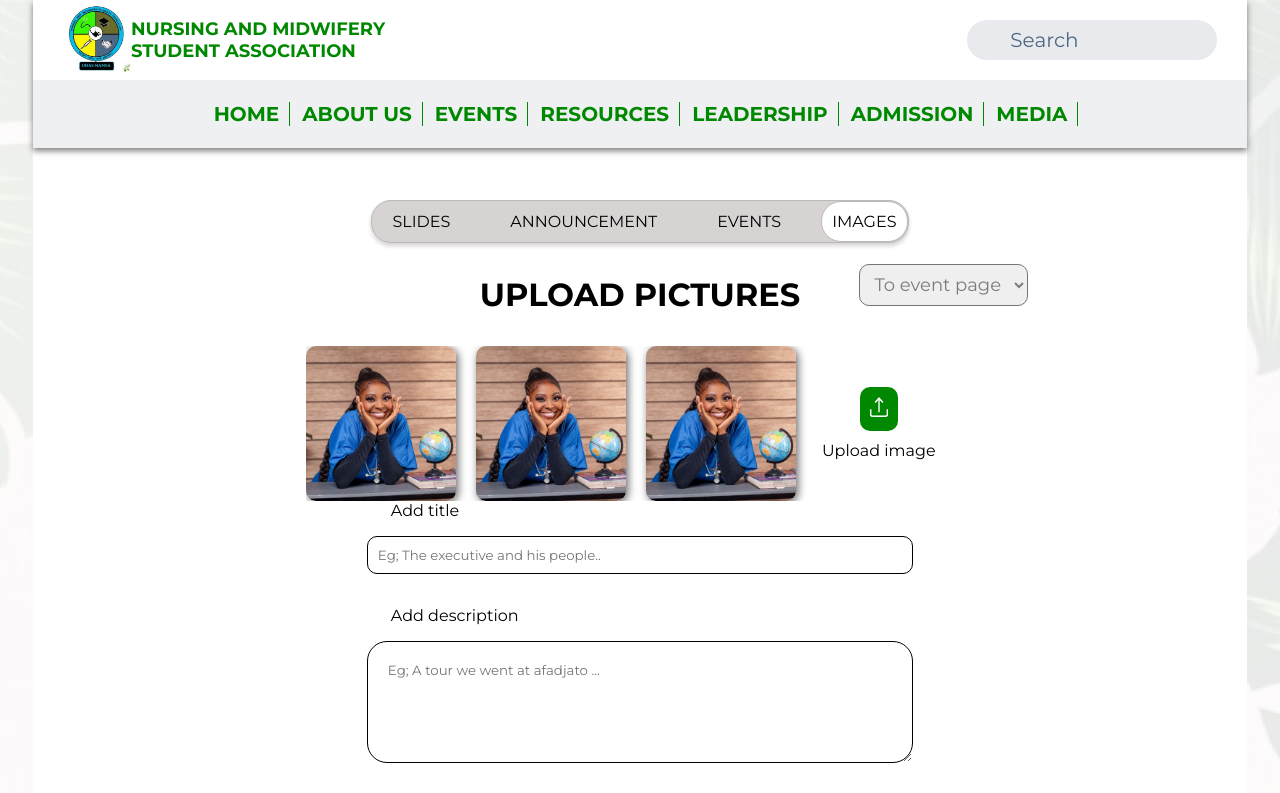
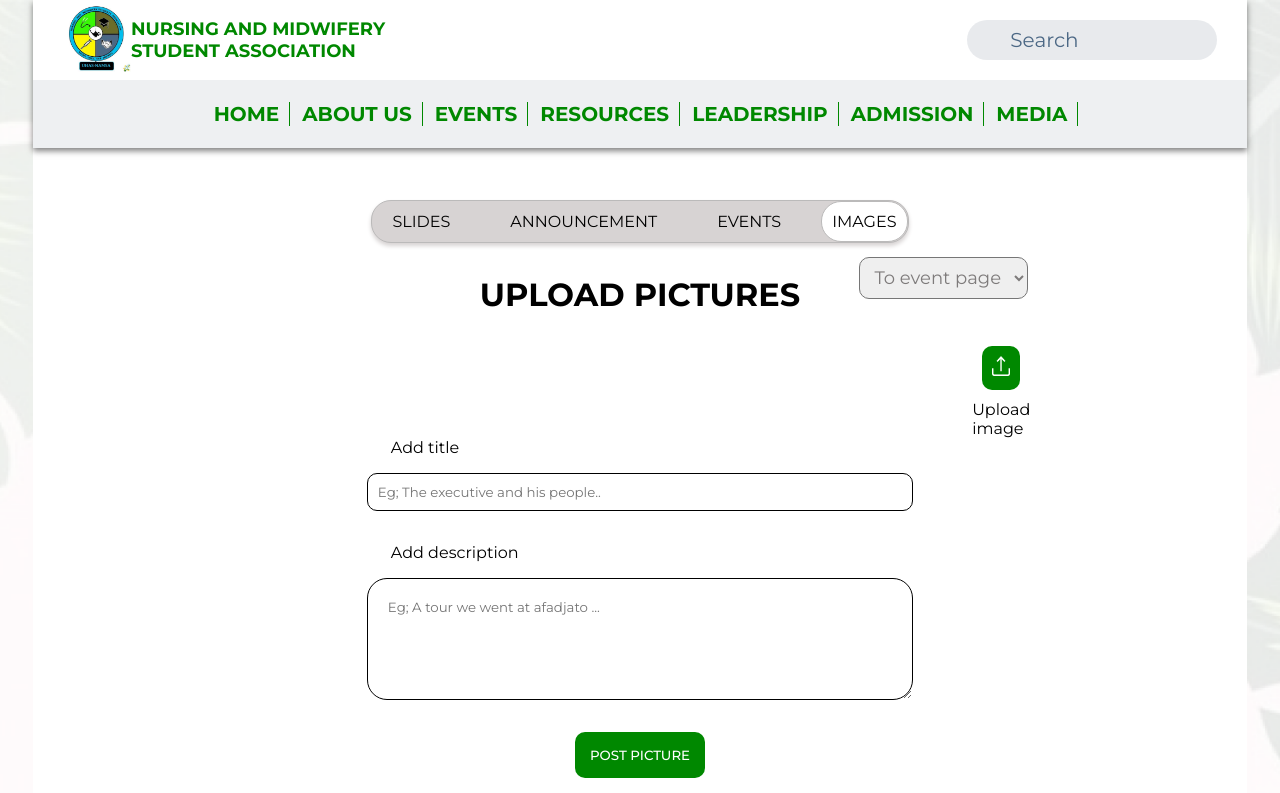
Before and after one commit to MavriTech/UHAS-NAMSA-NEXT, a Next.js app: page /admin/images in a window 1280 px wide. Shown: the top 793 px of the page. Built offline with nearby package versions, Linux system fonts and the light colour scheme.

Commit message:
Updated uploading an image

```diff
--- a/app/admin/events/page.jsx
+++ b/app/admin/events/page.jsx
@@ -7,7 +7,7 @@ const UploadEvent = () => {
     title: "",
     venue: "",
     description: "",
-    email: "", // Initialize email as an empty string
+    email: "admin1@gmail.com", // Initialize email as an empty string
   });
 
   const handleChange = (e) => {
@@ -37,7 +37,7 @@ const UploadEvent = () => {
         title: "",
         venue: "",
         description: "",
-        email: eventData.email, // Use eventData.email here to preserve the email value
+        email: "admin1@gmail.com", // Use eventData.email here to preserve the email value
       });
       console.log("Event posted successfully!");
     } catch (error) {
--- a/app/admin/images/page.jsx
+++ b/app/admin/images/page.jsx
@@ -1,8 +1,31 @@
+"use client";
+import React, { useEffect, useRef, useState } from "react";
 import AdminTab from "@components/adminTab";
 import Image from "next/image";
-import React from "react";
+import "@styles/upload_image.css";
 
 const UploadImages = () => {
+  const fileInputRef = useRef(null);
+  const [selectedImages, setSelectedImages] = useState([]);
+
+  const handleImageUpload = () => {
+    fileInputRef.current.click();
+  };
+
+  const handleFileInputChange = (e) => {
+    const file = e.target.files[0];
+    // Handle the selected file here, you can upload it to your server or do other operations.
+    setSelectedImages([...selectedImages, file]);
+  };
+
+  useEffect(() => {
+    fileInputRef.current.addEventListener("change", handleFileInputChange);
+
+    return () => {
+      fileInputRef.current.removeEventListener("change", handleFileInputChange);
+    };
+  }, [selectedImages]);
+
   return (
     <>
       <AdminTab ImgStyleAct="active" header="UPLOAD PICTURES" />
@@ -19,39 +42,14 @@ const UploadImages = () => {
 
       <div className="imager">
         <div className="pictures-holder">
-          <Image
-            className="uploaded-img"
-            src="/images/general_img/caro1.jpg"
-            width={150}
-            height={155}
-          />
-          <Image
-            className="uploaded-img"
-            src="/images/general_img/caro1.jpg"
-            width={150}
-            height={155}
-          />
-          <Image
-            className="uploaded-img"
-            src="/images/general_img/caro1.jpg"
-            width={150}
-            height={155}
-          />
-          <Image
-            className="uploaded-img"
-            src="/images/general_img/caro1.jpg"
-            width={150}
-            height={155}
-          />
-          <Image
-            className="uploaded-img"
-            src="/images/general_img/caro1.jpg"
-            width={150}
-            height={155}
-          />
+          {selectedImages.map((image, index) => (
+            <div key={index} className="uploaded-img">
+              <Image className='image' src={URL.createObjectURL(image)} width={150} height={155} />
+            </div>
+          ))}
         </div>
         <div className="uploader">
-          <div className="upload-holder">
+          <div className="upload-holder" onClick={handleImageUpload}>
             <Image
               src="/icons/upload.png"
               width={18}
@@ -60,6 +58,7 @@ const UploadImages = () => {
               className="upload-icon"
             />
           </div>
+          <input type="file" ref={fileInputRef} style={{ display: "none" }} accept="image/*" />
 
           <span>Upload image</span>
         </div>
--- /dev/null
+++ b/styles/upload_image.css
@@ -0,0 +1,16 @@
+.imager {
+    height: auto;
+    width: 1800px;
+    display: grid;
+  grid-template-columns: repeat(4, 1fr); /* Display images in three columns */
+  gap: 16px;
+}
+.pictures-holder {
+    height: 280;
+    width: 645px;
+    display: flex;
+    display: grid;
+  grid-template-columns: repeat(4, 1fr); /* Display images in three columns */
+  gap: 16px;
+
+}
```
